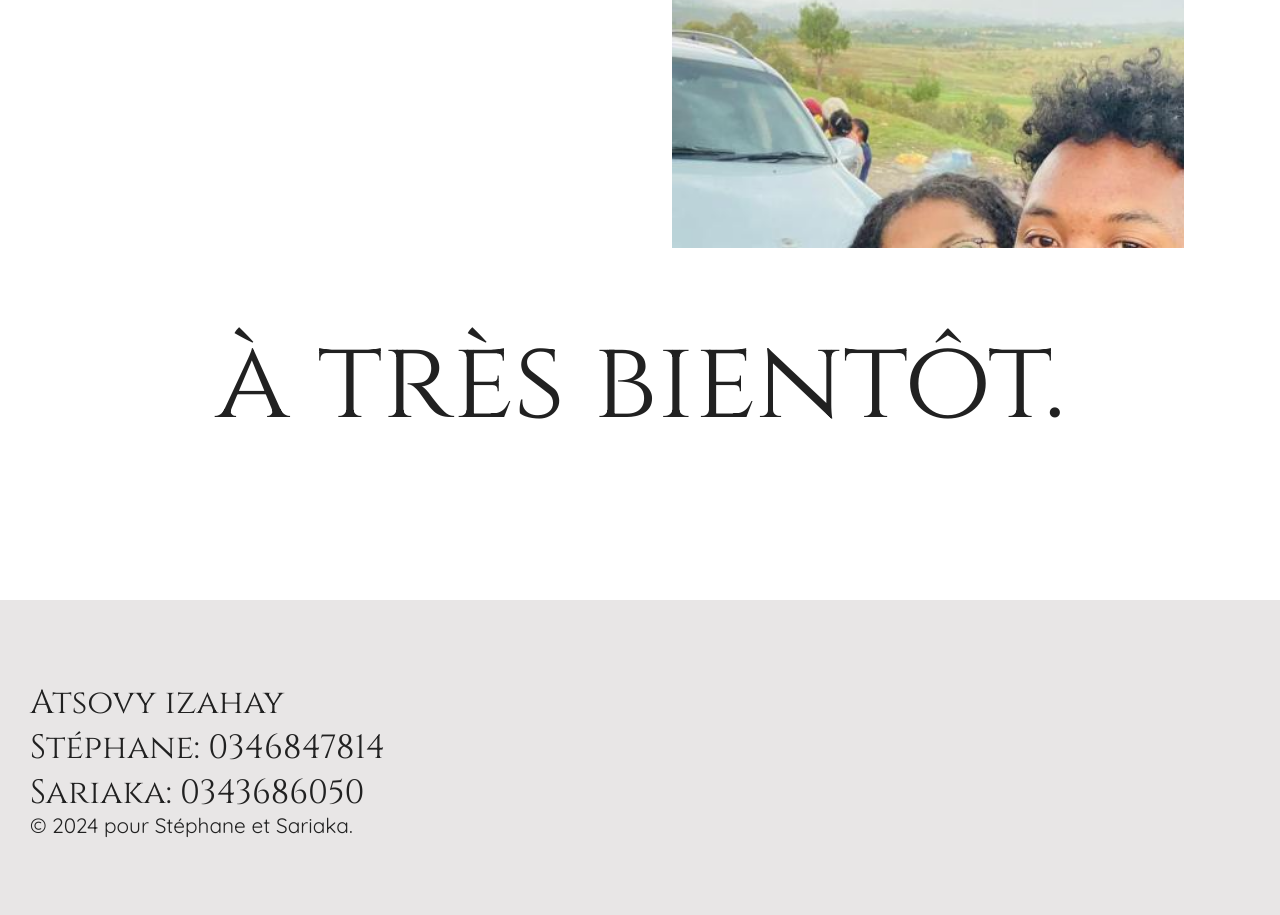
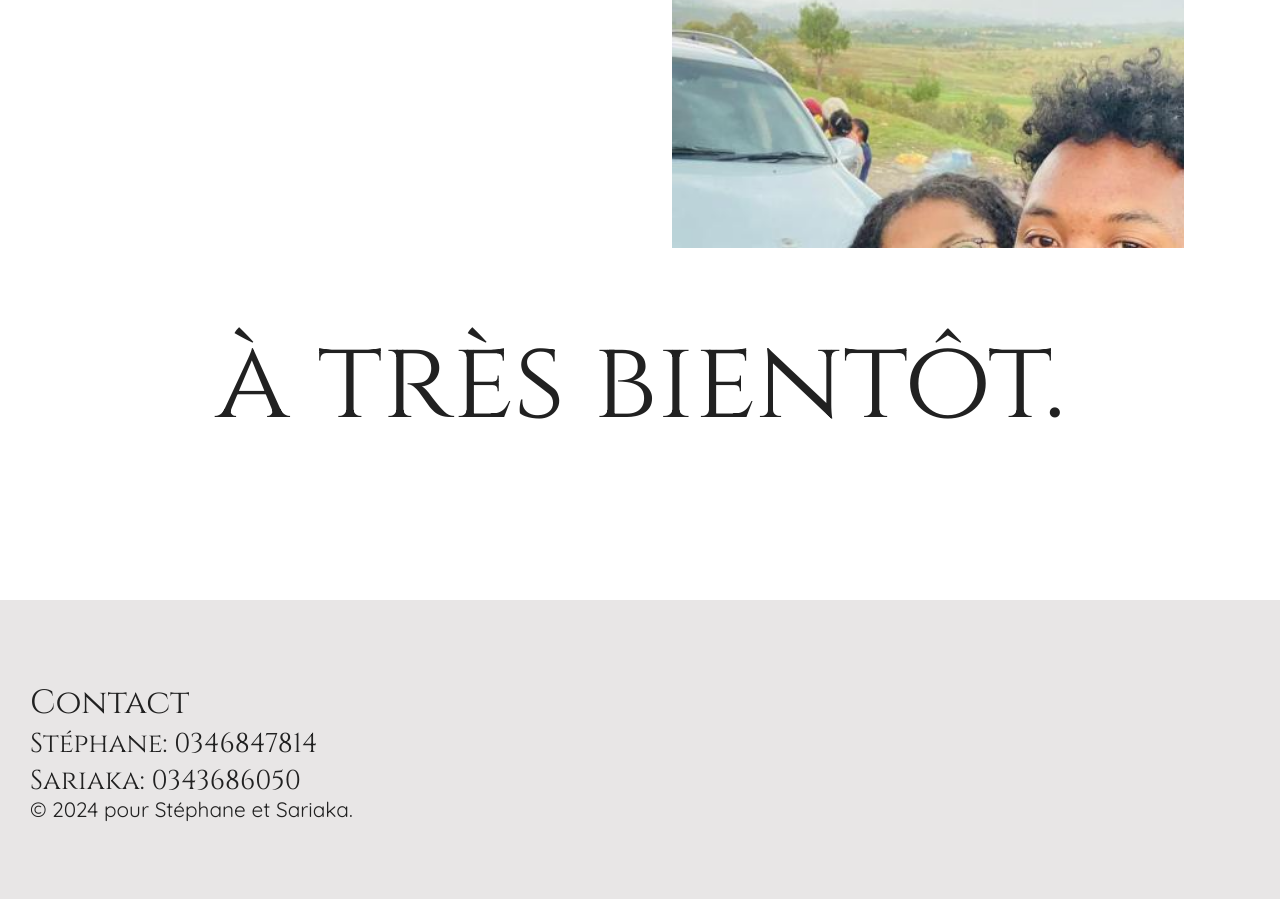
Before and after one commit to michelbro/weddingSS, a plain HTML site: page index.html in a window 1280 px wide. Shown: the part 6476-7391 px from the top of the page. Drawn offline with Linux system fonts and the light colour scheme.

Commit message:
Update contact

```diff
--- a/index.html
+++ b/index.html
@@ -112,9 +112,9 @@
 
 
             <footer>
-            <h2>Atsovy izahay</h2>
-                <h2>Stéphane: 0346847814</h2>
-                <h2>Sariaka: 0343686050</h2>
+            <h2>Contact</h2>
+                <h3>Stéphane: 0346847814</h3>
+                <h3>Sariaka: 0343686050</h3>
                 <div class="text">© 2024 pour Stéphane et Sariaka.</div>
             </footer>
         </div>
```
